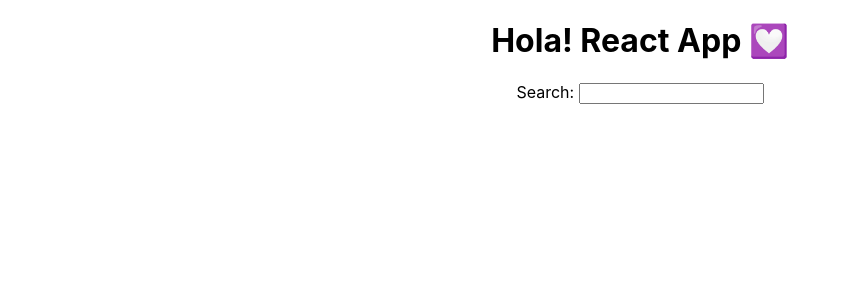
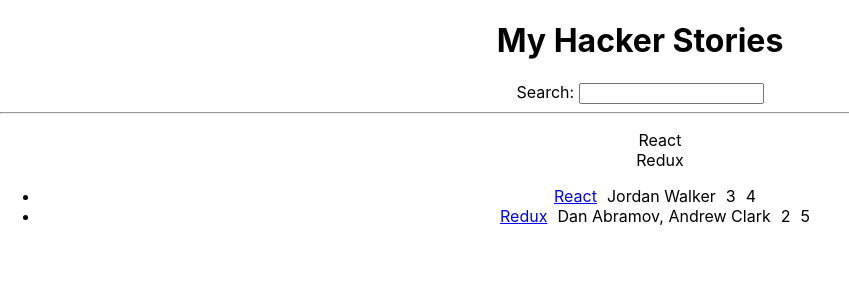
Before and after one commit to RustamNur/road_to_react, a React (Create React App) app: page / in a window 1280 px wide. Shown: the top 300 px of the page, without its empty margins (0-849 px from the left). Built offline with nearby package versions, Linux system fonts and the light colour scheme.

Commit message:
third_day_commnets

```diff
--- a/src/App.js
+++ b/src/App.js
@@ -1,25 +1,71 @@
 
 import './App.css';
 
-const welcome = {
-  greeting: 'Hola!',
-  title: 'React App 💟',
-};
-
+const list = [
+  {
+  title: 'React',
+  url: 'https://reactjs.org/',
+  author: 'Jordan Walker',
+  num_comments: 3,
+  points: 4,
+  objectID: 0,
+  },
+  {
+  title: 'Redux',
+  url: 'https://redux.js.org/',
+  author: 'Dan Abramov, Andrew Clark',
+  num_comments: 2,
+  points: 5,
+  objectID: 1,
+  },
+  ]
 
 function App() {
     return (
     <div className="App">
-      <h1>
-        {welcome.greeting} {welcome.title}
-      </h1>
+      <h1>My Hacker Stories</h1>
+<label htmlFor="search">Search: </label>
+<input id="search" type="text" />
+<hr />
+<ul>
+          {list.map(item => {
+            return (
+              <li key={item.objectID} style={{listStyle:'none'}}>
+                {item.title}
+          </li>
+        )
+      })}
+        </ul>
 
+        <ul>
+{list.map(function (item) {
+return (
+<li key={item.objectID}>
+<span style={{marginRight:'10px'}}>
+<a href={item.url}>{item.title}</a>
+</span>
+<span style={{marginRight:'10px'}}>{item.author}</span>
+<span style={{marginRight:'10px'}}>{item.num_comments}</span>
+<span style={{marginRight:'10px'}}>{item.points}</span>
+</li>
+);
+})}
+</ul>
 
-      <label htmlFor="search">Search: </label>
-      <input id="search" type="text" />
 
     </div>
   );
 }
 
 export default App;
+
+/**
+ * React will display each item now, but you can still improve your code so React handles dynamic lists
+more gracefully. By assigning a --key-- attribute to each list item’s element, React can identify items if
+the list changes (e.g. re-ordering). The --key-- isn’t necessary yet in our current situation, however, it’s
+a best practice to use it from the start. Fortunately, our items come with an identifier:
+ */
+
+/**
+ *
+ */
```
